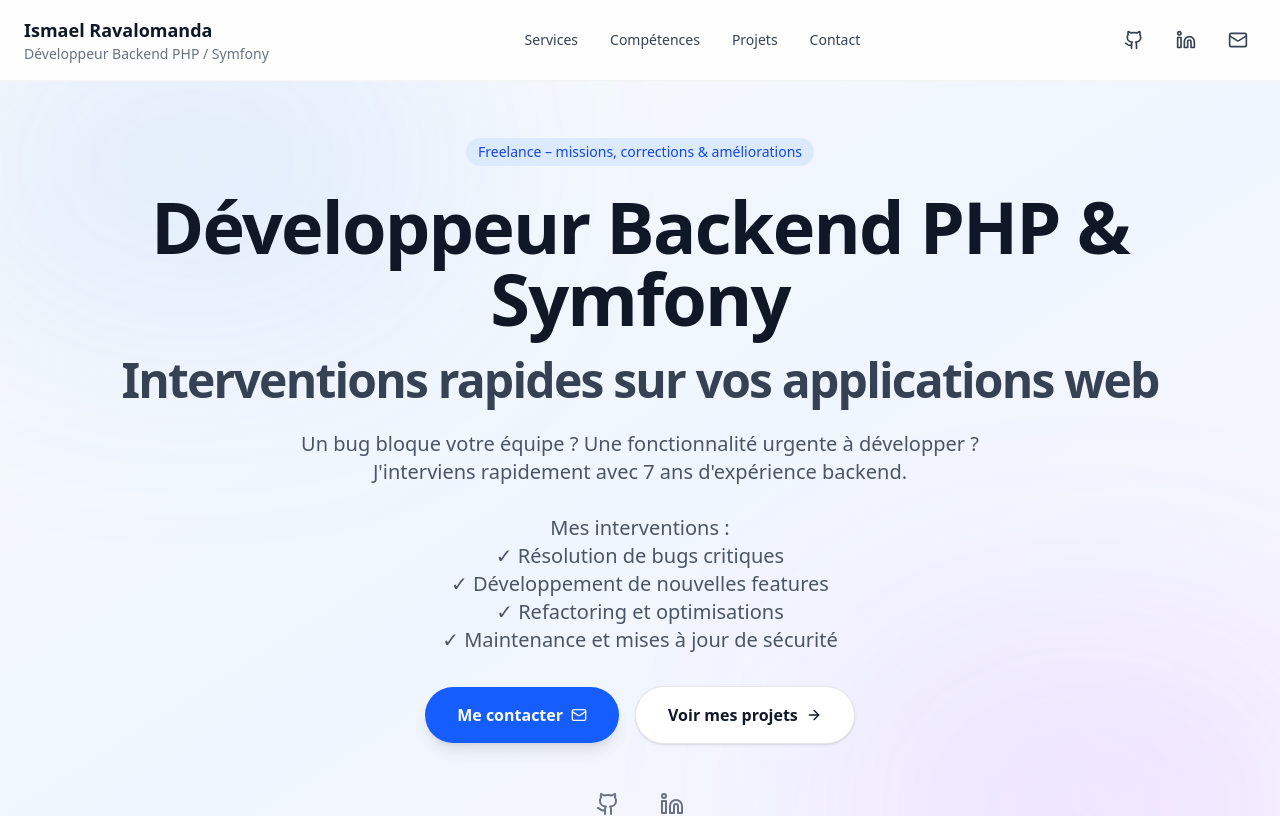
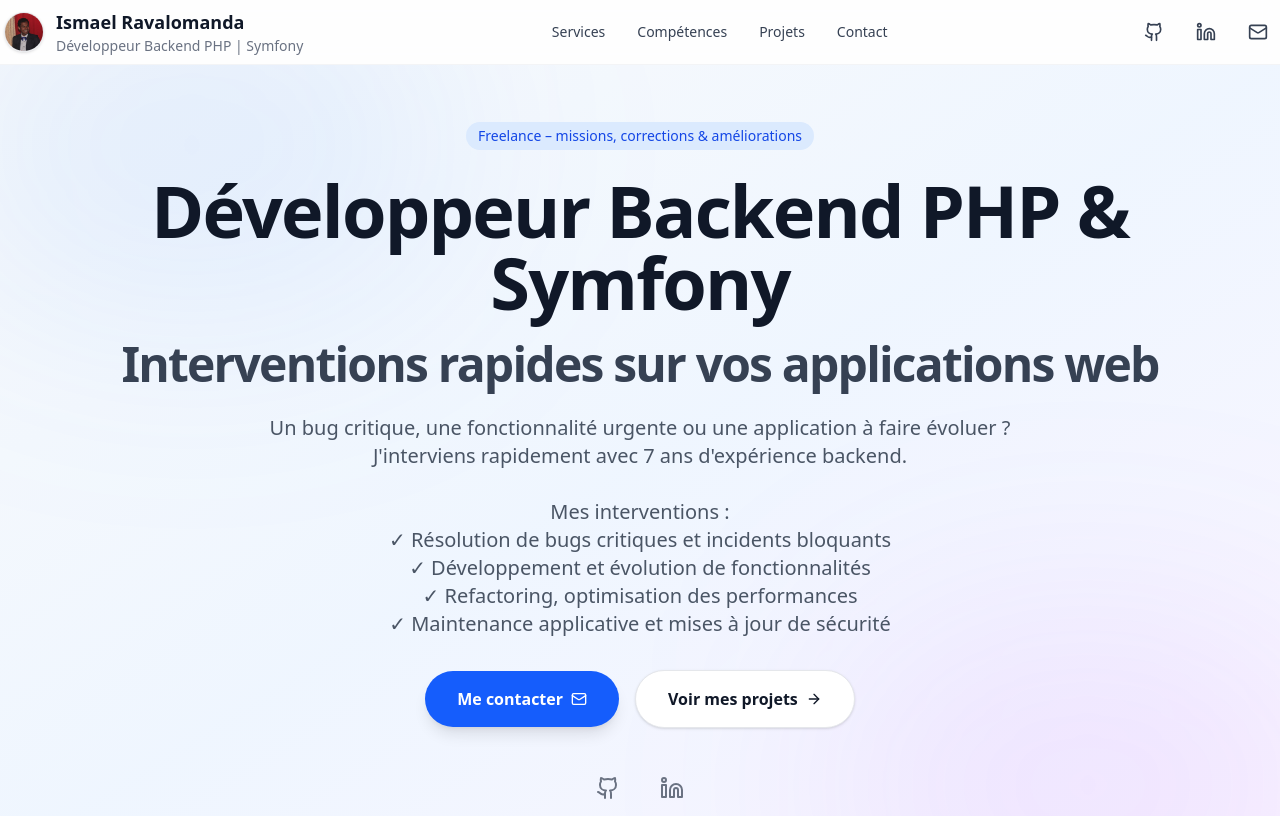
Before and after one commit to MihajaIsmael/portfolio, a React (Vite) app: page / in a window 1280 px wide. Shown: the top 816 px of the page. Built offline with nearby package versions, Linux system fonts and the light colour scheme.

Commit message:
Complete portfolio version

```diff
--- a/index.html
+++ b/index.html
@@ -4,7 +4,7 @@
     <meta charset="UTF-8" />
     <link rel="icon" type="image/svg+xml" href="/vite.svg" />
     <meta name="viewport" content="width=device-width, initial-scale=1.0" />
-    <title>portfolio</title>
+    <title>Ismael Ravalomanda - Portfolio</title>
   </head>
   <body>
     <div id="root"></div>
--- a/src/App.jsx
+++ b/src/App.jsx
@@ -16,14 +16,14 @@
                 <Hero
                     title="Développeur Backend PHP & Symfony"
                     subtitle="Interventions rapides sur vos applications web"
-                    description={`Un bug bloque votre équipe ? Une fonctionnalité urgente à développer ?
+                    description={`Un bug critique, une fonctionnalité urgente ou une application à faire évoluer ?
 J'interviens rapidement avec 7 ans d'expérience backend.
 
 Mes interventions :
-✓ Résolution de bugs critiques
-✓ Développement de nouvelles features
-✓ Refactoring et optimisations
-✓ Maintenance et mises à jour de sécurité`}
+✓ Résolution de bugs critiques et incidents bloquants
+✓ Développement et évolution de fonctionnalités
+✓ Refactoring, optimisation des performances
+✓ Maintenance applicative et mises à jour de sécurité`}
                     badge="Freelance – missions, corrections & améliorations"
                     ctaContact="#contact"
                     ctaProjects="#projects"
--- a/src/components/About.jsx
+++ b/src/components/About.jsx
@@ -11,8 +11,8 @@
         >
             <h2 className="text-3xl font-semibold mb-4">À propos</h2>
             <p className="text-gray-700 max-w-2xl mx-auto">
-                Développeur web avec 7 ans d'expérience sur PHP, JavaScript et 1CRM. Passionné par
-                la création de solutions efficaces pour les clients et l'optimisation des workflows.
+                Développeur backend orienté web avec 7 ans d’expérience sur PHP, JavaScript et 1CRM, j’interviens sur des applications existantes pour les stabiliser, les faire évoluer et les optimiser.
+Habitué aux environnements métiers (ERP, CRM, outils internes), je travaille sur la résolution de bugs, le développement de fonctionnalités, le refactoring du code et l’amélioration des workflows, avec une approche pragmatique et orientée résultats.
             </p>
         </motion.section>
     );
--- a/src/components/Header.jsx
+++ b/src/components/Header.jsx
@@ -9,16 +9,23 @@
             transition={{ duration: 0.4 }}
             className="sticky top-0 z-50 bg-white/90 backdrop-blur border-b border-gray-100"
         >
-            <div className="max-w-7xl mx-auto px-6 py-4 flex items-center justify-between">
+            <div className="max-w-7xl mx-auto px-1 py-2 flex items-center justify-between">
                 {/* Branding */}
+                <a href="#hero" className="flex items-center gap-3 hover:opacity-80 transition-opacity">
+                    <img
+                        src="ir.jpg"
+                        alt="Ismael Ravalomanda"
+                        className="w-10 h-10 rounded-full object-cover border border-gray-200 shadow-sm"
+                    />
                     <div className="flex flex-col leading-tight">
                         <span className="font-extrabold text-gray-900 text-lg">
                             Ismael Ravalomanda
                         </span>
                         <span className="text-sm text-gray-500">
-                        Développeur Backend PHP / Symfony
+                            Développeur Backend PHP | Symfony
                         </span>
                     </div>
+                </a>
 
                 {/* Navigation */}
                 <nav className="hidden md:flex items-center gap-8 text-sm font-medium text-gray-700">
--- a/src/components/Projects.jsx
+++ b/src/components/Projects.jsx
@@ -4,7 +4,7 @@
 
 export default function Projects() {
     return (
-        <section className="mt-2 text-gray-800 py-16 px-6" id="projects">
+        <section className="mt-8 text-gray-800 py-16 px-6" id="projects">
             <motion.div
                 initial={{ opacity: 0, y: -20 }}
                 whileInView={{ opacity: 1, y: 0 }}
```
Also changed, not shown: public/ir.jpg (added). Lines whose indentation alone changed are shown as unchanged.
